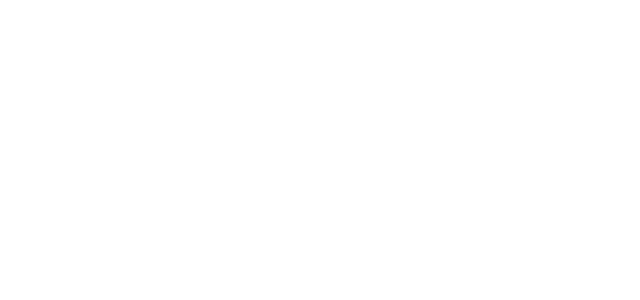
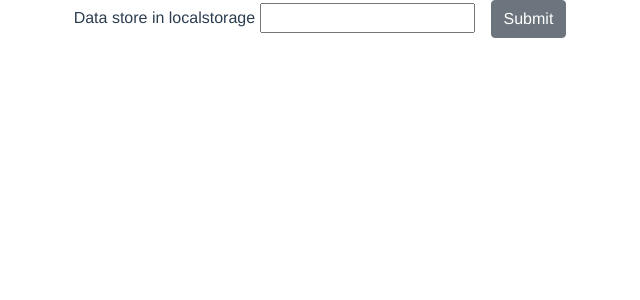
Before and after one commit to rinkal1201/vuex-setup, a Vue app: page /demo-crud in a window 1280 px wide. Shown: the top 300 px of the page, without its empty margins (320-960 px from the left). Built offline with nearby package versions, Linux system fonts and the light colour scheme.

Commit message:
# Crud with local storage.
- Crud with local storage.
- Create dynamic button using props.

```diff
--- /dev/null
+++ b/src/component/vs-button.vue
@@ -0,0 +1,57 @@
+<template>
+<div>
+    <p>{{title}}</p>
+    <button type="button" class="btn btn-secondary" :class="type" :style="[bgColor,borderColor,borderSize]">Submit</button>
+</div>
+</template>
+
+<script>
+export default {
+    props: {
+        title: {
+            type: String,
+            default: ''
+        },
+        color: {
+            type: String,
+            default: ''
+        },
+        border: {
+            type: String,
+            default: ''
+        },
+        size: {
+            type: String,
+            default: ''
+        },
+        type: {
+            type: String,
+            default: ""
+        }
+    },
+    computed: {
+        bgColor() {
+            return {
+                'background-color': this.color
+            };
+        },
+        borderColor() {
+            return {
+                border: '1px solid' + ' ' + this.border
+            };
+        },
+        borderSize() {
+            return {
+                padding: this.size + '' + 'px'
+            };
+        },
+    },
+    mounted() {
+        // console.log(this.borderSize);
+    }
+}
+</script>
+
+<style scoped>
+
+</style>
--- a/src/router/index.js
+++ b/src/router/index.js
@@ -39,6 +39,16 @@ const routes = [
     path: '/form-validation',
     name: 'validation',
     component: () => import('../views/validation')
+  },
+  {
+    path: '/props',
+    name: 'props',
+    component: () => import('../views/props-demo')
+  },
+  {
+    path: '/demo-crud',
+    name: 'crud',
+    component: () => import('../views/crud')
   }
 ]
 
--- /dev/null
+++ b/src/views/crud/index.vue
@@ -0,0 +1,50 @@
+<template>
+<div>
+    <div>
+        {{title}}
+        <input class="input" type="text" v-model="detail" v-on:keyup.enter="submitData">
+        <button type="button" class="btn btn-secondary ml-3" @click="submitData">Submit</button>
+        <div v-for="(i, key) in test" :key='key' class="d-flex">
+            <div>
+                <h2>{{i.name}}</h2>
+            </div>
+            <div>
+                <button type="button" class="btn btn-danger ml-5" @click="removeData(index)">Remove</button>
+            </div>
+        </div>
+    </div>
+</div>
+</template>
+
+<script>
+export default {
+    data() {
+        return {
+            title: 'Data store in localstorage',
+            test: [],
+            detail: ''
+        }
+    },
+    methods: {
+        submitData() {
+            this.test.push({
+                name: this.detail,
+            });
+            this.detail = '';
+            localStorage.setItem('test-vue', JSON.stringify(this.test));
+        },
+        removeData(index) {
+            this.test.splice(index, 1);
+            localStorage.setItem('test-vue', JSON.stringify(this.test));
+        },
+    },
+    created: function () {
+        let getData = JSON.parse(localStorage.getItem('test-vue'));
+        if (getData === null) {
+            this.test = [];
+        } else {
+            this.test = getData;
+        }
+    }
+}
+</script>
--- /dev/null
+++ b/src/views/props-demo.vue
@@ -0,0 +1,16 @@
+<template>
+    <div>
+        <vs-button title="Good Morning" color="green" border="black" size="5"/>
+    </div>
+</template>
+<script>
+import VsButton from '@/component/vs-button.vue'
+
+export default {
+    components:{
+        VsButton
+    }
+}
+</script>
+
+Test
```
